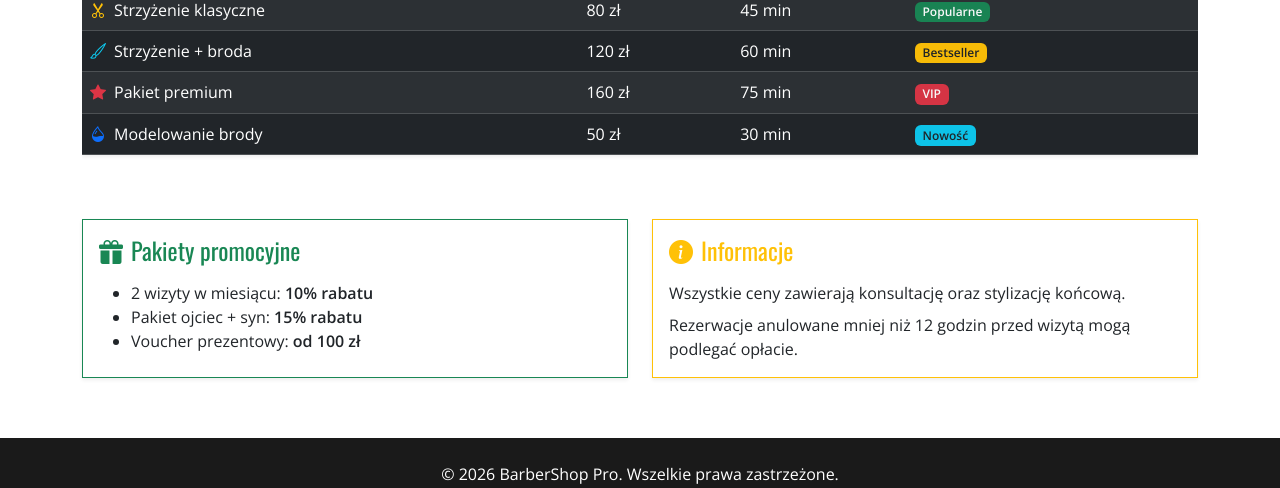
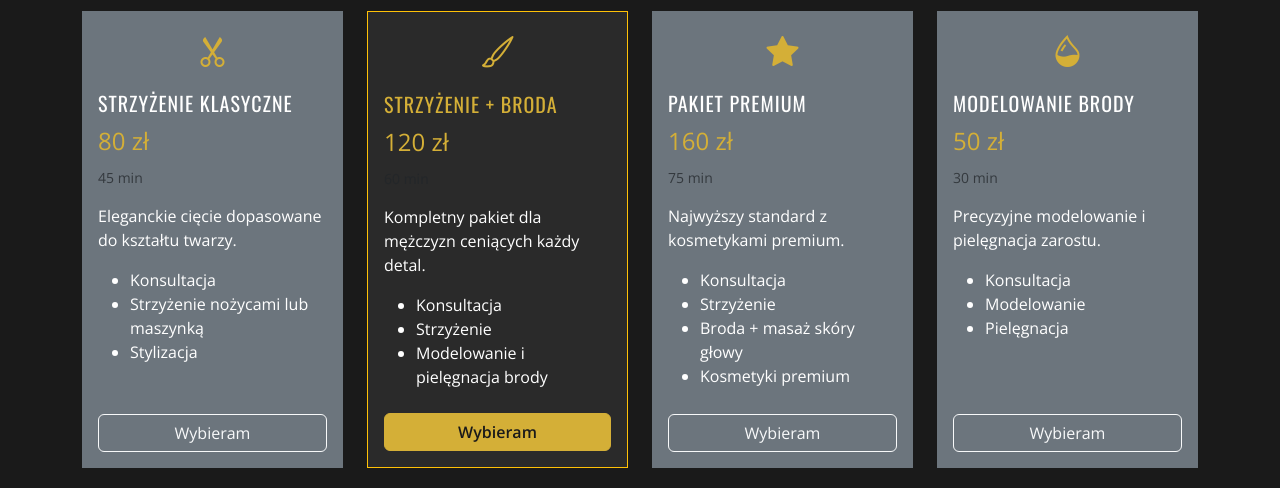
Before and after one commit to ClashFw/barbershop-project, a website: page pricing.html in a window 1280 px wide. Shown: the part 567-1055 px from the top of the page. Drawn offline with nearby package versions, Linux system fonts and the light colour scheme.

Commit message:
Sync pricing.html cennik layout to match index.html cards

```diff
--- a/pricing.html
+++ b/pricing.html
@@ -34,52 +34,70 @@
     <img src="https://images.unsplash.com/photo-1503951914875-452162b0f3f1?w=1600&h=500&fit=crop" alt="Cennik usług BarberShop Pro">
     <div class="overlay"><h1>Cennik</h1></div>
   </header>
-  <section>
+
+  <section id="pricing" class="dark-bg text-white">
     <div class="container">
-      <div class="table-responsive">
-        <table class="table table-dark table-striped table-hover align-middle shadow-sm">
-          <thead class="table-warning text-dark">
-            <tr>
-              <th scope="col">Usługa</th>
-              <th scope="col">Cena</th>
-              <th scope="col">Czas</th>
-              <th scope="col">Popularność</th>
-            </tr>
-          </thead>
-          <tbody>
-            <tr>
-              <td><i class="bi bi-scissors me-2 text-warning"></i>Strzyżenie klasyczne</td>
-              <td>80 zł</td>
-              <td>45 min</td>
-              <td><span class="badge bg-success">Popularne</span></td>
-            </tr>
-            <tr>
-              <td><i class="bi bi-brush me-2 text-info"></i>Strzyżenie + broda</td>
-              <td>120 zł</td>
-              <td>60 min</td>
-              <td><span class="badge bg-warning text-dark">Bestseller</span></td>
-            </tr>
-            <tr>
-              <td><i class="bi bi-star-fill me-2 text-danger"></i>Pakiet premium</td>
-              <td>160 zł</td>
-              <td>75 min</td>
-              <td><span class="badge bg-danger">VIP</span></td>
-            </tr>
-            <tr>
-              <td><i class="bi bi-droplet-half me-2 text-primary"></i>Modelowanie brody</td>
-              <td>50 zł</td>
-              <td>30 min</td>
-              <td><span class="badge bg-info text-dark">Nowość</span></td>
-            </tr>
-          </tbody>
-        </table>
+      <h2 class="text-center mb-4">Nasze Usługi</h2>
+      <div class="row g-4">
+        <div class="col-md-3">
+          <article class="card h-100 bg-secondary text-white border-0">
+            <div class="card-body d-flex flex-column">
+              <div class="text-center mb-3"><i class="bi bi-scissors" style="font-size: 2rem; color: var(--accent);"></i></div>
+              <h3 class="card-title h5">Strzyżenie Klasyczne</h3>
+              <p class="accent fs-4 mb-2">80 zł</p>
+              <p class="small text-muted">45 min</p>
+              <p>Eleganckie cięcie dopasowane do kształtu twarzy.</p>
+              <ul class="mb-4"><li>Konsultacja</li><li>Strzyżenie nożycami lub maszynką</li><li>Stylizacja</li></ul>
+              <button class="btn btn-outline-light mt-auto">Wybieram</button>
+            </div>
+          </article>
+        </div>
+        <div class="col-md-3">
+          <article class="card h-100 border border-warning text-white" style="background:#2a2a2a">
+            <div class="card-body d-flex flex-column">
+              <div class="text-center mb-3"><i class="bi bi-brush" style="font-size: 2rem; color: var(--accent);"></i></div>
+              <h3 class="card-title h5 accent">Strzyżenie + Broda</h3>
+              <p class="accent fs-4 mb-2">120 zł</p>
+              <p class="small text-muted">60 min</p>
+              <p>Kompletny pakiet dla mężczyzn ceniących każdy detal.</p>
+              <ul class="mb-4"><li>Konsultacja</li><li>Strzyżenie</li><li>Modelowanie i pielęgnacja brody</li></ul>
+              <button class="btn btn-accent mt-auto">Wybieram</button>
+            </div>
+          </article>
+        </div>
+        <div class="col-md-3">
+          <article class="card h-100 bg-secondary text-white border-0">
+            <div class="card-body d-flex flex-column">
+              <div class="text-center mb-3"><i class="bi bi-star-fill" style="font-size: 2rem; color: var(--accent);"></i></div>
+              <h3 class="card-title h5">Pakiet Premium</h3>
+              <p class="accent fs-4 mb-2">160 zł</p>
+              <p class="small text-muted">75 min</p>
+              <p>Najwyższy standard z kosmetykami premium.</p>
+              <ul class="mb-4"><li>Konsultacja</li><li>Strzyżenie</li><li>Broda + masaż skóry głowy</li><li>Kosmetyki premium</li></ul>
+              <button class="btn btn-outline-light mt-auto">Wybieram</button>
+            </div>
+          </article>
+        </div>
+        <div class="col-md-3">
+          <article class="card h-100 bg-secondary text-white border-0">
+            <div class="card-body d-flex flex-column">
+              <div class="text-center mb-3"><i class="bi bi-droplet-half" style="font-size: 2rem; color: var(--accent);"></i></div>
+              <h3 class="card-title h5">Modelowanie Brody</h3>
+              <p class="accent fs-4 mb-2">50 zł</p>
+              <p class="small text-muted">30 min</p>
+              <p>Precyzyjne modelowanie i pielęgnacja zarostu.</p>
+              <ul class="mb-4"><li>Konsultacja</li><li>Modelowanie</li><li>Pielęgnacja</li></ul>
+              <button class="btn btn-outline-light mt-auto">Wybieram</button>
+            </div>
+          </article>
+        </div>
       </div>
 
       <div class="row g-4 mt-4">
         <div class="col-md-6">
-          <div class="card border-success shadow-sm h-100">
+          <div class="card bg-secondary text-white border-0 shadow-sm h-100">
             <div class="card-body">
-              <h2 class="h4 text-success"><i class="bi bi-gift-fill me-2"></i>Pakiety promocyjne</h2>
+              <h2 class="h4 accent"><i class="bi bi-gift-fill me-2"></i>Pakiety promocyjne</h2>
               <ul class="mt-3 mb-0">
                 <li>2 wizyty w miesiącu: <strong>10% rabatu</strong></li>
                 <li>Pakiet ojciec + syn: <strong>15% rabatu</strong></li>
@@ -89,9 +107,9 @@
           </div>
         </div>
         <div class="col-md-6">
-          <div class="card border-warning shadow-sm h-100">
+          <div class="card bg-secondary text-white border-0 shadow-sm h-100">
             <div class="card-body">
-              <h2 class="h4 text-warning"><i class="bi bi-info-circle-fill me-2"></i>Informacje</h2>
+              <h2 class="h4 accent"><i class="bi bi-info-circle-fill me-2"></i>Informacje</h2>
               <p class="mt-3 mb-2">Wszystkie ceny zawierają konsultację oraz stylizację końcową.</p>
               <p class="mb-0">Rezerwacje anulowane mniej niż 12 godzin przed wizytą mogą podlegać opłacie.</p>
             </div>
```
